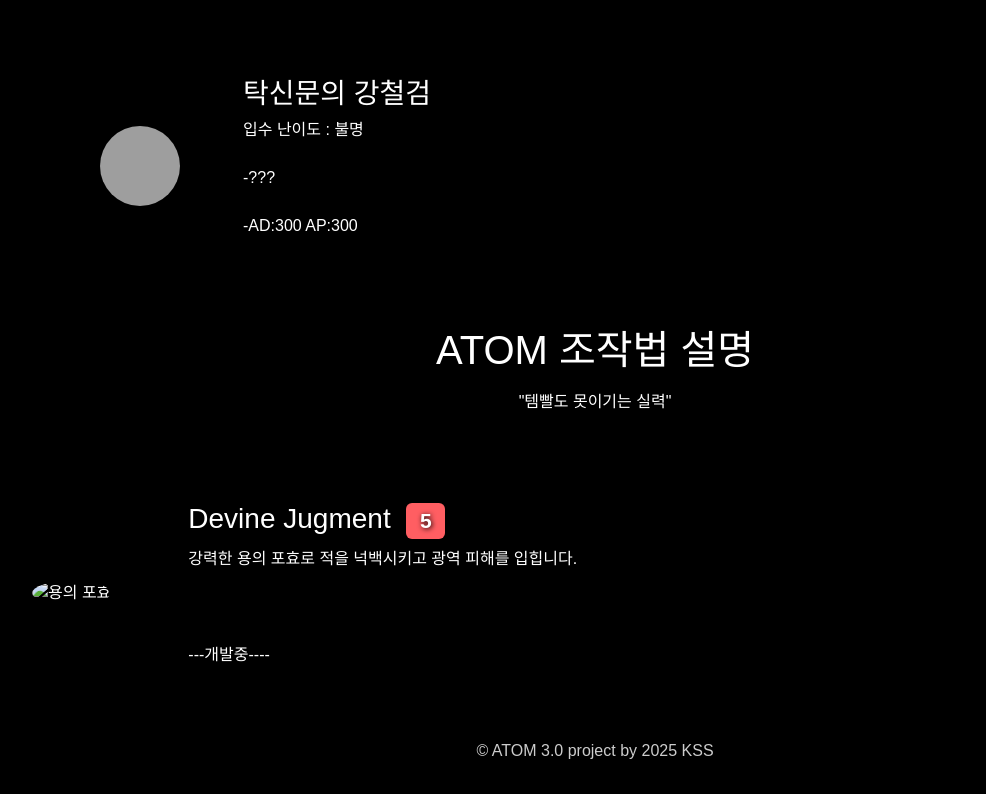
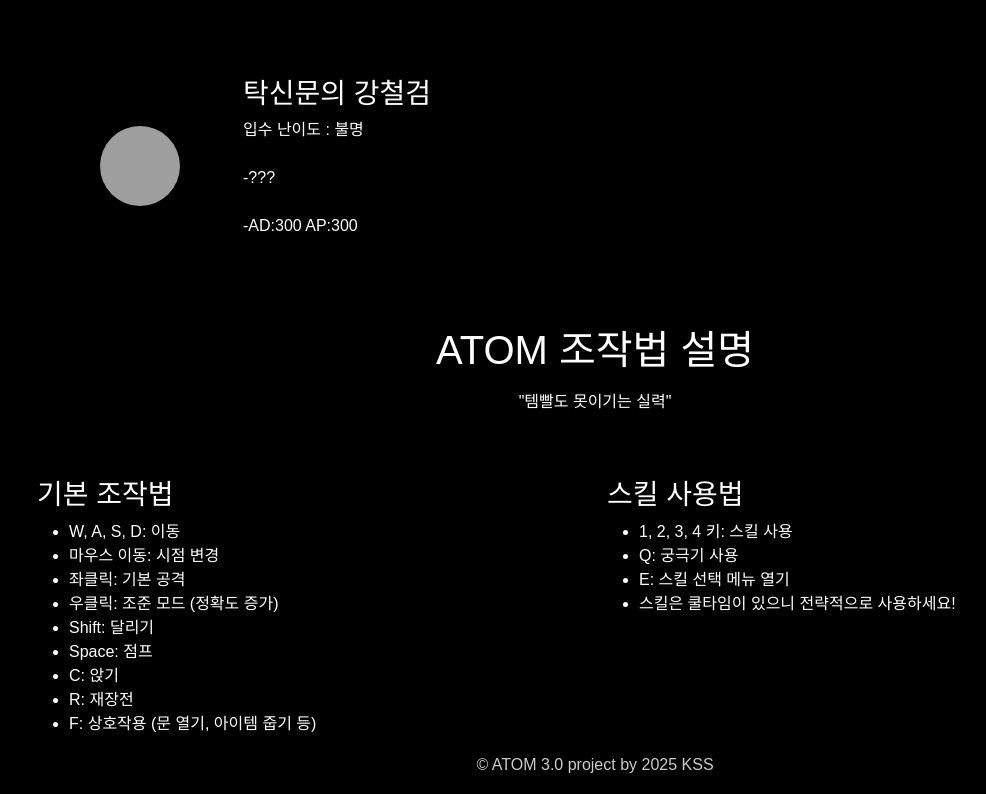
Before and after one commit to thado777/KSSweb, a plain HTML site: page atomguide.html in a window 1280 px wide. Shown: the part 3776-4570 px from the top of the page, without its empty margins (45-1031 px from the left). Drawn offline with nearby package versions, Linux system fonts and the light colour scheme; grey boxes are pictures that could not be loaded; a web font is replaced by a local one.

Commit message:
deploy_10

```diff
--- a/atomguide.html
+++ b/atomguide.html
@@ -191,25 +191,34 @@
         <p class="display-6 text-center ">ATOM 조작법 설명</p>
         <p class="display-7 text-center">"템빨도 못이기는 실력"</p><br><br>
 
-        <div class="skill-card row align-items-center">
-            <div class="col-md-2 text-center">
-                <img id="skill5-icon" src="images/dragon_roar_icon.png" class="skill-icon rounded-circle" alt="용의 포효">
+        <div class="container">
+            <div class="row">
+                <div class="col-md-6">
+                    <h3>기본 조작법</h3>
+                    <ul>
+                        <li>W, A, S, D: 이동</li>
+                        <li>마우스 이동: 시점 변경</li>
+                        <li>좌클릭: 기본 공격</li>
+                        <li>우클릭: 조준 모드 (정확도 증가)</li>
+                        <li>Shift: 달리기</li>
+                        <li>Space: 점프</li>
+                        <li>C: 앉기</li>
+                        <li>R: 재장전</li>
+                        <li>F: 상호작용 (문 열기, 아이템 줍기 등)</li>
+                    </ul>
+                </div>
+                <div class="col-md-6">
+                    <h3>스킬 사용법</h3>
+                    <ul>
+                        <li>1, 2, 3, 4 키: 스킬 사용</li>
+                        <li>Q: 궁극기 사용</li>
+                        <li>E: 스킬 선택 메뉴 열기</li>
+                        <li>스킬은 쿨타임이 있으니 전략적으로 사용하세요!</li>
+                    </ul>
+                </div>
             </div>
-            <div class="col-md-10">
-                <h3>Devine Jugment <span class="badge key-badge">5</span></h3>
-                <p>강력한 용의 포효로 적을 넉백시키고 광역 피해를 입힙니다.
-                <br><br><br><br>---개발중----
-                </p>
-
-
-            </div>
-        </div>
     </section>
 
     <footer>
         <p>© ATOM 3.0 project by 2025 KSS</p>
     </footer>
-
-    <script src="https://cdn.jsdelivr.net/npm/bootstrap@5.3.6/dist/js/bootstrap.bundle.min.js"></script>
-</body>
-</html>
```
Also changed, not shown: atompatchnote.html (+11 -0 lines).
